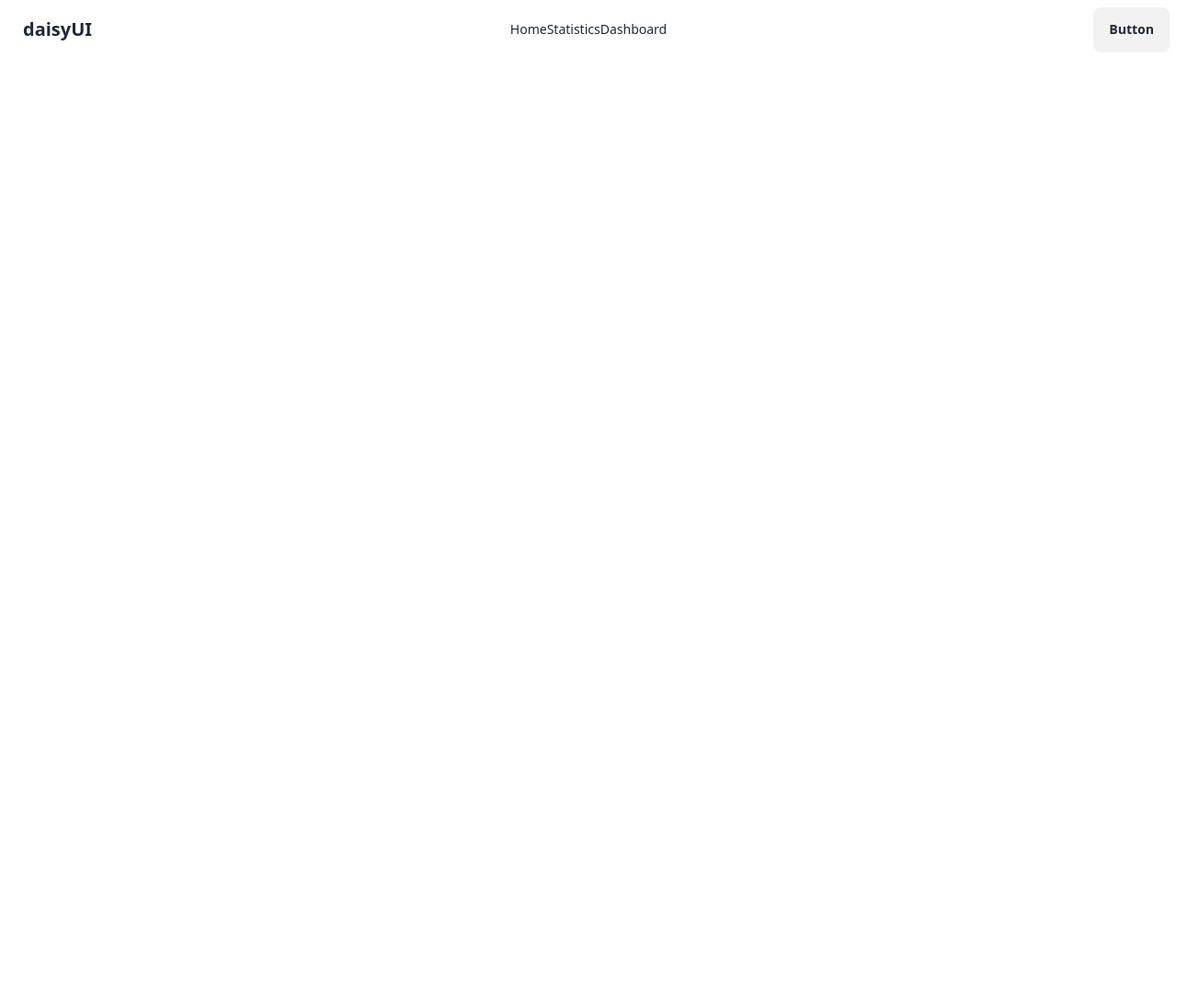
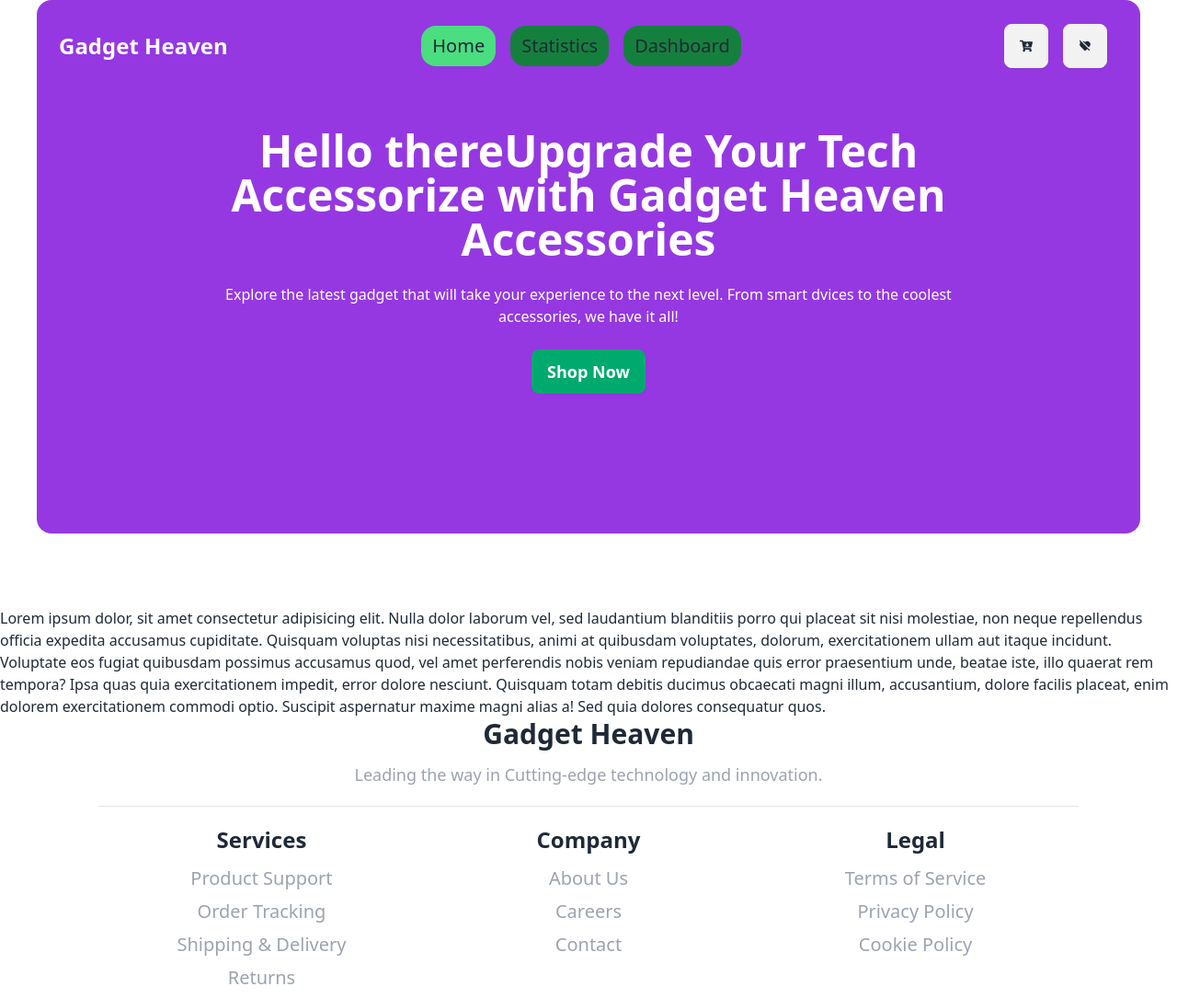
Before and after one commit to programming-hero-web-course-4/b10a8-gadget-heaven-Sahajewel, a React (Vite) app: page / in a window 1280 px wide. Shown: the whole page at 92% size. Before the commit the page ends 800 px from the top, so only its background shows below. Built offline with nearby package versions, Linux system fonts and the light colour scheme.

Commit message:
Banner section completed

```diff
--- a/package.json
+++ b/package.json
@@ -14,6 +14,7 @@
     "match-sorter": "^7.0.0",
     "react": "^18.3.1",
     "react-dom": "^18.3.1",
+    "react-icons": "^5.3.0",
     "react-router-dom": "^6.27.0",
     "sort-by": "^1.2.0"
   },
--- a/src/Components/Allpages/Allpages.jsx
+++ b/src/Components/Allpages/Allpages.jsx
@@ -1,11 +1,15 @@
 import React from 'react'
 import Header from '../Header/Header'
+import { Outlet } from 'react-router-dom'
+import Footer from '../Footer/Footer'
 
 
 export default function Allpages() {
   return (
     <div>
            <Header></Header>
+           <Outlet></Outlet>
+           <Footer></Footer>
     </div>
   )
 }
--- /dev/null
+++ b/src/Components/Allpages/Dashboard/Dashboard.jsx
@@ -0,0 +1,9 @@
+import React from 'react'
+
+export default function Dashboard() {
+  return (
+    <div>
+      Dashboard
+    </div>
+  )
+}
--- /dev/null
+++ b/src/Components/Allpages/Home/Home.jsx
@@ -0,0 +1,9 @@
+import React from 'react'
+
+export default function Home() {
+  return (
+   <div>
+    Lorem ipsum dolor, sit amet consectetur adipisicing elit. Nulla dolor laborum vel, sed laudantium blanditiis porro qui placeat sit nisi molestiae, non neque repellendus officia expedita accusamus cupiditate. Quisquam voluptas nisi necessitatibus, animi at quibusdam voluptates, dolorum, exercitationem ullam aut itaque incidunt. Voluptate eos fugiat quibusdam possimus accusamus quod, vel amet perferendis nobis veniam repudiandae quis error praesentium unde, beatae iste, illo quaerat rem tempora? Ipsa quas quia exercitationem impedit, error dolore nesciunt. Quisquam totam debitis ducimus obcaecati magni illum, accusantium, dolore facilis placeat, enim dolorem exercitationem commodi optio. Suscipit aspernatur maxime magni alias a! Sed quia dolores consequatur quos.
+   </div>
+  )
+}
--- /dev/null
+++ b/src/Components/Allpages/Statistics/Statistics.jsx
@@ -0,0 +1,9 @@
+import React from 'react'
+
+export default function Statistics() {
+  return (
+    <div>
+      statistics
+    </div>
+  )
+}
--- /dev/null
+++ b/src/Components/Footer/Footer.jsx
@@ -0,0 +1,33 @@
+import React from 'react'
+
+export default function Footer() {
+  return (
+    <div className='w-10/12 mx-auto'>
+      <div className='text-center '>
+        <h1 className='text-lg md:text-2xl lg:text-3xl font-bold pb-3'>Gadget Heaven</h1>
+        <p className='border-b pb-5 text-gray-400 text-lg'>Leading the way in Cutting-edge technology and innovation.</p>
+      </div>
+      <div className='grid grid-cols-1 md:grid-cols-2 lg:grid-cols-3 mt-5 text-center'>
+        <div>
+            <h1 className='text-2xl font-bold pb-3'>Services</h1>
+            <li className='text-xl text-gray-400 pb-2 list-none'>Product Support</li>
+            <li className='text-xl text-gray-400 pb-2 list-none'>Order Tracking</li>
+            <li className='text-xl text-gray-400 pb-2 list-none'>Shipping & Delivery</li>
+            <li className='text-xl text-gray-400 pb-2 list-none'>Returns</li>
+        </div>
+        <div>
+            <h1 className='text-2xl font-bold pb-3'>Company</h1>
+            <li className='text-xl text-gray-400 pb-2 list-none'>About Us</li>
+            <li className='text-xl text-gray-400 pb-2 list-none'>Careers</li>
+            <li className='text-xl text-gray-400 pb-2 list-none'>Contact</li>
+        </div>
+      <div>
+      <h1 className='text-2xl font-bold pb-3'>Legal</h1>
+        <li className='text-xl text-gray-400 pb-2 list-none'>Terms of Service</li>
+        <li className='text-xl text-gray-400 pb-2 list-none'>Privacy Policy</li>
+        <li className='text-xl text-gray-400 pb-2 list-none'>Cookie Policy</li>
+      </div>
+      </div>
+    </div>
+  )
+}
--- a/src/Components/Header/Header.jsx
+++ b/src/Components/Header/Header.jsx
@@ -1,9 +1,16 @@
 import React from 'react'
 import { NavLink } from 'react-router-dom'
-
+import { FaCartArrowDown } from "react-icons/fa";
+import { RiDislikeFill } from "react-icons/ri";
+// import image from "./banner.jpg"
 export default function Header() {
   return (
-    <div className="navbar bg-base-100">
+
+
+  <div>
+     <div className='bg-[#9538E2] min-h-[580px] mb-20 rounded-2xl mx-10 relative' >
+        <div>
+            <div className="navbar py-5 ">
               <div className="navbar-start">
                 <div className="dropdown">
                   <div tabIndex={0} role="button" className="btn btn-ghost lg:hidden">
@@ -24,26 +31,48 @@ export default function Header() {
                     tabIndex={0}
                     className="menu menu-sm dropdown-content bg-base-100 rounded-box z-[1] mt-3 w-52 p-2 shadow">
 
-        <NavLink to="/">Home</NavLink>
-        <NavLink to="/statistics">Statistics</NavLink>
-        <NavLink to="/dashboard">Dashboard</NavLink>
+                  <NavLink className={({isActive})=>isActive?"bg-green-400 px-3 py-2 rounded-2xl text-xl mb-4": "bg-green-700 px-3 py-2 rounded-2xl text-xl mb-4"} to="/">Home</NavLink>
+                  <NavLink className={({isActive})=>isActive?"bg-green-400 px-3 py-2 rounded-2xl text-xl mr-4": "bg-green-700 px-3 py-2 rounded-2xl text-xl mb-4"} to="/statistics">Statistics</NavLink>
+                  <NavLink className={({isActive})=>isActive?"bg-green-400 px-3 py-2 rounded-2xl text-xl mr-4": "bg-green-700 px-3 py-2 rounded-2xl text-xl mb-4"} to="/dashboard">Dashboard</NavLink>
 
                   </ul>
                 </div>
-      <a className="btn btn-ghost text-xl">daisyUI</a>
+                <a className="text-md md:text-lg lg:text-2xl font-bold  text-white pl-4">Gadget Heaven</a>
               </div>
               <div className="navbar-center hidden lg:flex">
                 <ul className="menu menu-horizontal px-1">
 
-      <NavLink to="/">Home</NavLink>
-        <NavLink to="/statistics">Statistics</NavLink>
-        <NavLink to="/dashboard">Dashboard</NavLink>
+                <NavLink className={({isActive})=>isActive?"bg-green-400 px-3 py-2 rounded-2xl text-xl mr-4": "bg-green-700 px-3 py-2 rounded-2xl text-xl mr-4"} to="/">Home</NavLink>
+                  <NavLink className={({isActive})=>isActive?"bg-green-400 px-3 py-2 rounded-2xl text-xl mr-4": "bg-green-700 px-3 py-2 rounded-2xl text-xl mr-4"} to="/statistics">Statistics</NavLink>
+                  <NavLink className={({isActive})=>isActive?"bg-green-400 px-3 py-2 rounded-2xl text-xl mr-4": "bg-green-700 px-3 py-2 rounded-2xl text-xl mr-4"} to="/dashboard">Dashboard</NavLink>
 
                 </ul>
               </div>
               <div className="navbar-end">
-      <a className="btn">Button</a>
+                <a className="btn mr-4"><FaCartArrowDown /></a>
+                <a className="btn mr-7"><RiDislikeFill /></a>
               </div>
+            </div>
+            <div className="hero  text-center ">
+
+                <div>
+
+                <div className="w-8/12 mx-auto py-10">
+                  <h1 className="text-2xl md:text-3xl lg:text-5xl font-bold text-white ">Hello thereUpgrade Your Tech Accessorize with Gadget Heaven Accessories</h1>
+                  <p className="py-6 text-white">
+                    Explore the latest gadget that will take your experience to the next level. From smart dvices to the coolest accessories, we have it all!
+                  </p>
+                  <button className="btn btn-success text-white text-lg">Shop Now</button>
+                </div>
+                </div>
+            </div>
+
+        </div>
+        {/* <div className='w-7/12 mx-auto absolute  left-0 right-0 border p-10 rounded-xl '>
+              <img className='w-full rounded-2xl ' src={image} alt="" />
+           </div> */}
+     </div>
+
   </div>
   )
 }
```
Also changed, not shown: src/Components/Routes/Routes.jsx (+18 -1 lines), src/Components/Header/banner.jpg (added), 1 other file (tests, documents, lock files or other folders). Lines whose indentation alone changed are shown as unchanged.
